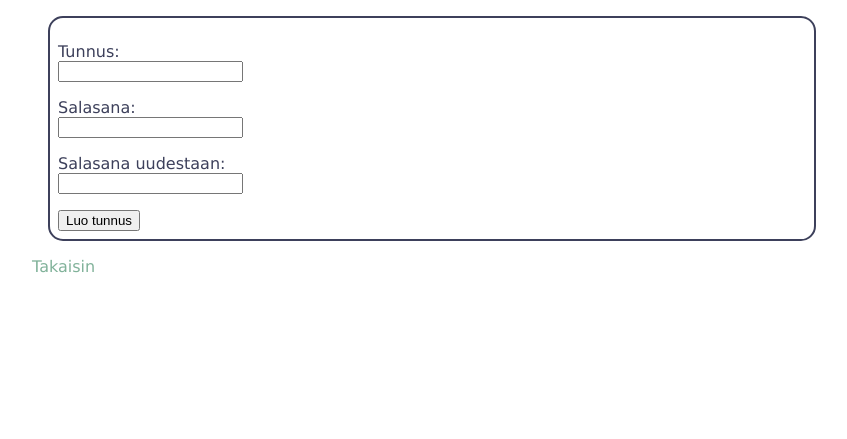
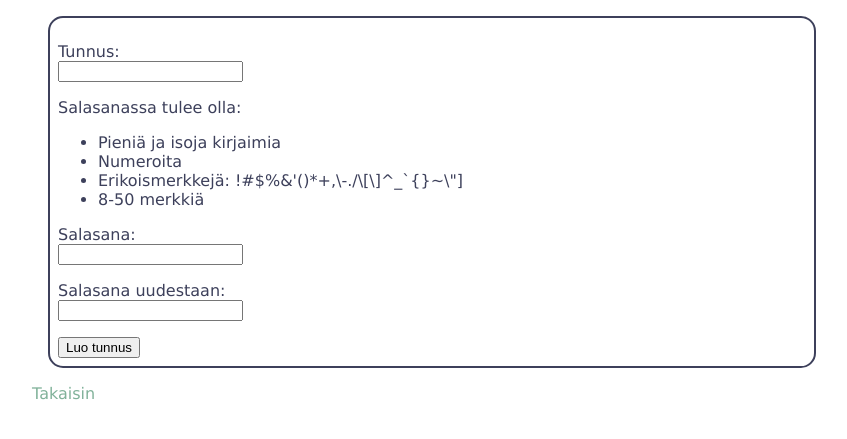
Before and after one commit to anniemx/taidenayttelyt, a Flask app: page /register in a window 1280 px wide. Shown: the part 289-728 px from the top of the page, without its empty margins (208-1055 px from the left). Run offline with Flask 3, Linux system fonts and the light colour scheme.

Commit message:
Add username and password validation

```diff
--- a/app.py
+++ b/app.py
@@ -313,13 +313,32 @@ def register():
 @app.route("/create", methods=["POST"])
 def create():
     username = request.form["username"]
-    if not username or len(username) > 50:
-        flash("VIRHE: käyttäjätunnus on tyhjä tai liian pitkä")
+    if len(username) < 4 or len(username) > 50:
+        flash("VIRHE: käyttäjätunnus on liian lyhyt tai pitkä")
         return redirect("/register")
+    username_error = re.search(r"[a-z]", username) is None
+    if username_error:
+        flash("VIRHE: käyttäjätunnuksessa on oltava kirjaimia")
+        return redirect("/register")
+
     password1 = request.form["password1"]
     if not password1:
         flash("VIRHE: salasana ei voi olla tyhjä")
         return redirect("/register")
+
+    if len(password1) < 8 or len(password1) > 50:
+        flash("VIRHE: Salasanan pituus ei täytä vaatimuksia")
+        return redirect("/register")
+
+    digit = re.search(r"\d", password1) is None
+    uppercase = re.search(r"[A-Z]", password1) is None
+    lowercase = re.search(r"[a-z]", password1) is None
+    symbol = re.search(r"[ !#$%&'()*+,\-./\[\]^_`{}~\"]", password1) is None
+
+    if digit or uppercase or lowercase or symbol:
+        flash("VIRHE: Salasana on liian heikko")
+        return redirect("/register")
+
     password2 = request.form["password2"]
     if password1 != password2:
         flash("VIRHE: salasanat eivät ole samat")
--- a/templates/register.html
+++ b/templates/register.html
@@ -10,11 +10,18 @@
   <form action="/create" method="post">
     <p>
       <label for="username">Tunnus</label>: <br />
-      <input type="text" name="username" id="username" maxlength="50" required />
+      <input type="text" name="username" id="username" minlength="4" maxlength="50" required />
     </p>
     <p>
+      <p>Salasanassa tulee olla:</p>
+      <ul>
+        <li>Pieniä ja isoja kirjaimia</li>
+        <li>Numeroita</li>
+        <li>Erikoismerkkejä: !#$%&'()*+,\-./\[\]^_`{}~\"]</li>
+        <li>8-50 merkkiä</li>
+      </ul>
       <label for="password1">Salasana</label>: <br />
-      <input type="password" name="password1" id="password1" maxlength="50" required />
+      <input type="password" name="password1" id="password1" minlength="8" maxlength="50" required />
     </p>
     <p>
       <label for="password2">Salasana uudestaan</label>: <br />
```
